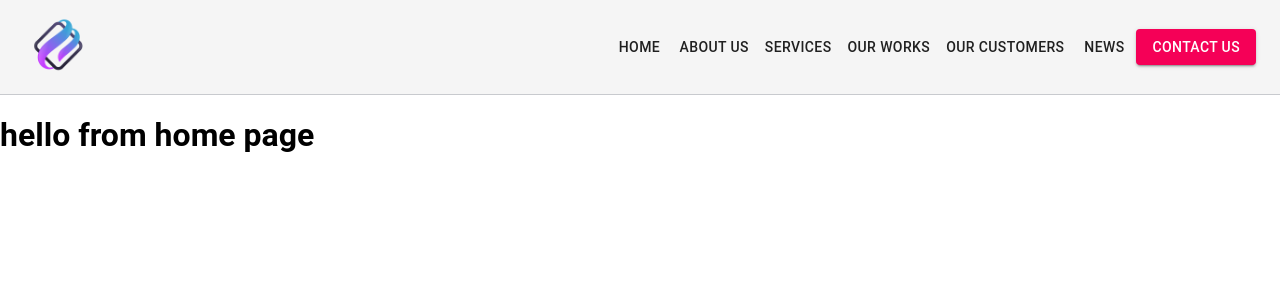
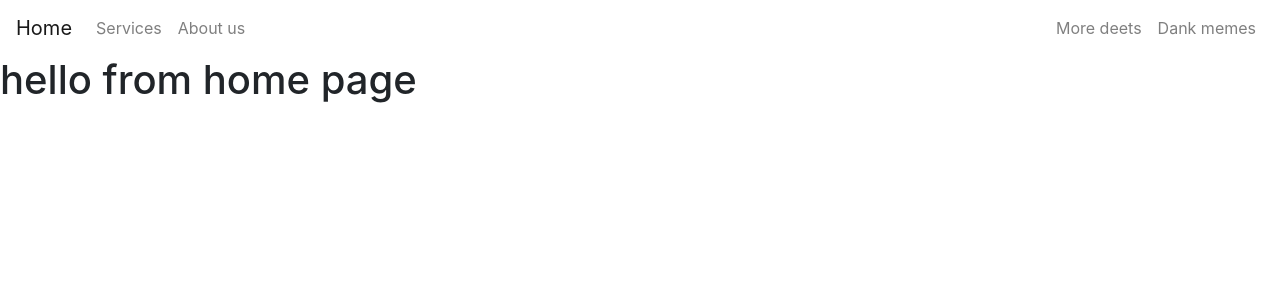
Before and after one commit to mo-wal/websiteTalal, a React (Create React App) app: page / in a window 1280 px wide. Shown: the top 300 px of the page. Built offline with nearby package versions, Linux system fonts and the light colour scheme.

Commit message:
add new navbar

```diff
--- a/src/Components/navbar.js
+++ b/src/Components/navbar.js
@@ -1,72 +1,117 @@
-import React from 'react'
-import {Link} from 'react-router-dom';
-import AppBar from '@material-ui/core/AppBar';
-import Toolbar from '@material-ui/core/Toolbar';
-import Button from '@material-ui/core/Button';
-import Logo from './UI/logo';
+import React from 'react';
+import 'bootstrap/dist/css/bootstrap.min.css';
+import { Button, Nav, Form, FormControl,Navbar} from 'react-bootstrap';
+import '../index.css'
+
+
+export default function NavbarMain() {
+
+
+  return (
+
+   <>
+   <Navbar collapseOnSelect expand="lg" className='nav' sticky="top" >
+  <Navbar.Brand href="/">Home</Navbar.Brand>
+  <Navbar.Toggle aria-controls="responsive-navbar-nav" />
+  <Navbar.Collapse id="responsive-navbar-nav">
+    <Nav className="mr-auto">
+      <Nav.Link href="/Services">Services</Nav.Link>
+      <Nav.Link href="#pricing">About us</Nav.Link>
+
+    </Nav>
+    <Nav>
+      <Nav.Link href="#deets">More deets</Nav.Link>
+      <Nav.Link eventKey={2} href="#memes">
+        Dank memes
+      </Nav.Link>
+    </Nav>
+  </Navbar.Collapse>
+</Navbar>
+   </>
+  );
+}
 
 
 
-export default function Navbar() {
 
 
 
-  return (
-    <React.Fragment>
-       <AppBar
-    position="static" style={{
-      backgroundColor: '#F5F5F5',
-      boxShadow: 'none',
-      padding: '10px 0',
-      borderBottom: '1px solid #C8CACE',
-    }}>
-      <Toolbar style={{display: 'flex'}}>
-        <div style={{flexGrow:1}}>
-          <div className="header_logo">
-           <Logo
-             link={true}
-             linkTo="/"
-             width="70px"
-             height="70px"
-           />
-          </div>
-
-        </div>
-                 <Link to="/">
-                   <Button >Home</Button>
-                  </Link>
-
-                 <Link to="/about-us">
-                 <Button >About Us</Button>
-                   </Link>
-
-                 <Link to="/services">
-                 <Button >Services</Button>
-                   </Link>
-
-                 <Link to="/our-works">
-                 <Button >Our Works</Button>
-                   </Link>
-
-                 <Link to="/our-customers">
-                 <Button >Our Customers</Button>
-                   </Link>
-
-                 <Link to="/news">
-                 <Button >News</Button>
-                   </Link>
-
-                   <Link to="/*">
-                 <Button variant="contained" color="secondary">Contact us</Button>
-                   </Link>
-
-
-      </Toolbar>
-
-    </AppBar>
-    </React.Fragment>
 
 
 
-  );
-}
+
+
+
+
+// import React from 'react'
+// import {Link} from 'react-router-dom';
+// import AppBar from '@material-ui/core/AppBar';
+// import Toolbar from '@material-ui/core/Toolbar';
+// import Button from '@material-ui/core/Button';
+// import Logo from './UI/logo';
+
+
+
+// export default function Navbar() {
+
+
+
+//   return (
+//     <React.Fragment>
+//        <AppBar
+//     position="static" style={{
+//       backgroundColor: '#F5F5F5',
+//       boxShadow: 'none',
+//       padding: '10px 0',
+//       borderBottom: '1px solid #C8CACE',
+//     }}>
+//       <Toolbar style={{display: 'flex'}}>
+//         <div style={{flexGrow:1}}>
+//           <div className="header_logo">
+//            <Logo
+//              link={true}
+//              linkTo="/"
+//              width="70px"
+//              height="70px"
+//            />
+//           </div>
+
+//         </div>
+//                  <Link to="/">
+//                    <Button >Home</Button>
+//                   </Link>
+
+//                  <Link to="/about-us">
+//                  <Button >About Us</Button>
+//                    </Link>
+
+//                  <Link to="/services">
+//                  <Button >Services</Button>
+//                    </Link>
+
+//                  <Link to="/our-works">
+//                  <Button >Our Works</Button>
+//                    </Link>
+
+//                  <Link to="/our-customers">
+//                  <Button >Our Customers</Button>
+//                    </Link>
+
+//                  <Link to="/news">
+//                  <Button >News</Button>
+//                    </Link>
+
+//                    <Link to="/*">
+//                  <Button variant="contained" color="secondary">Contact us</Button>
+//                    </Link>
+
+
+//       </Toolbar>
+
+//     </AppBar>
+//     </React.Fragment>
+
+
+
+//   );
+// }
```
